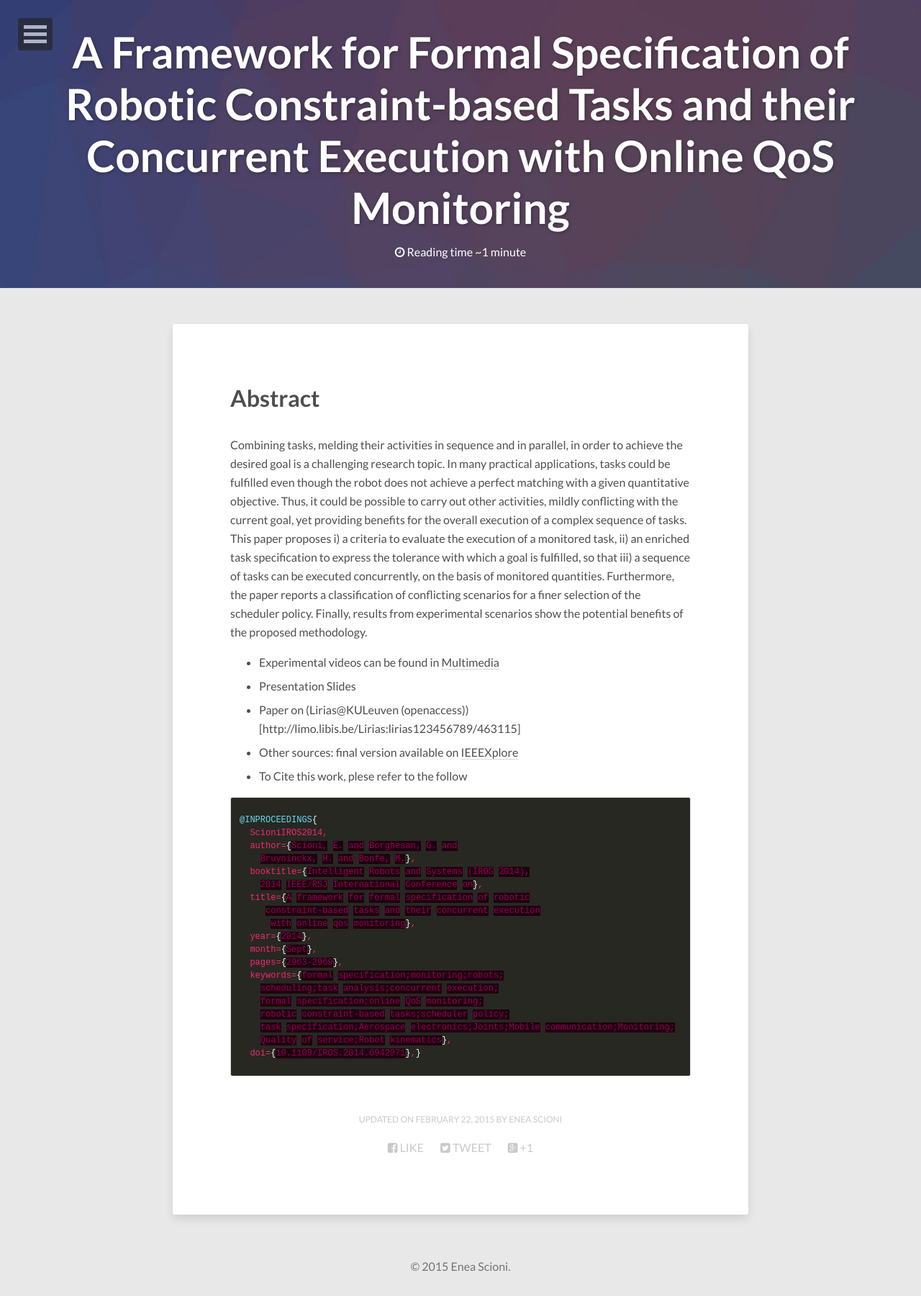
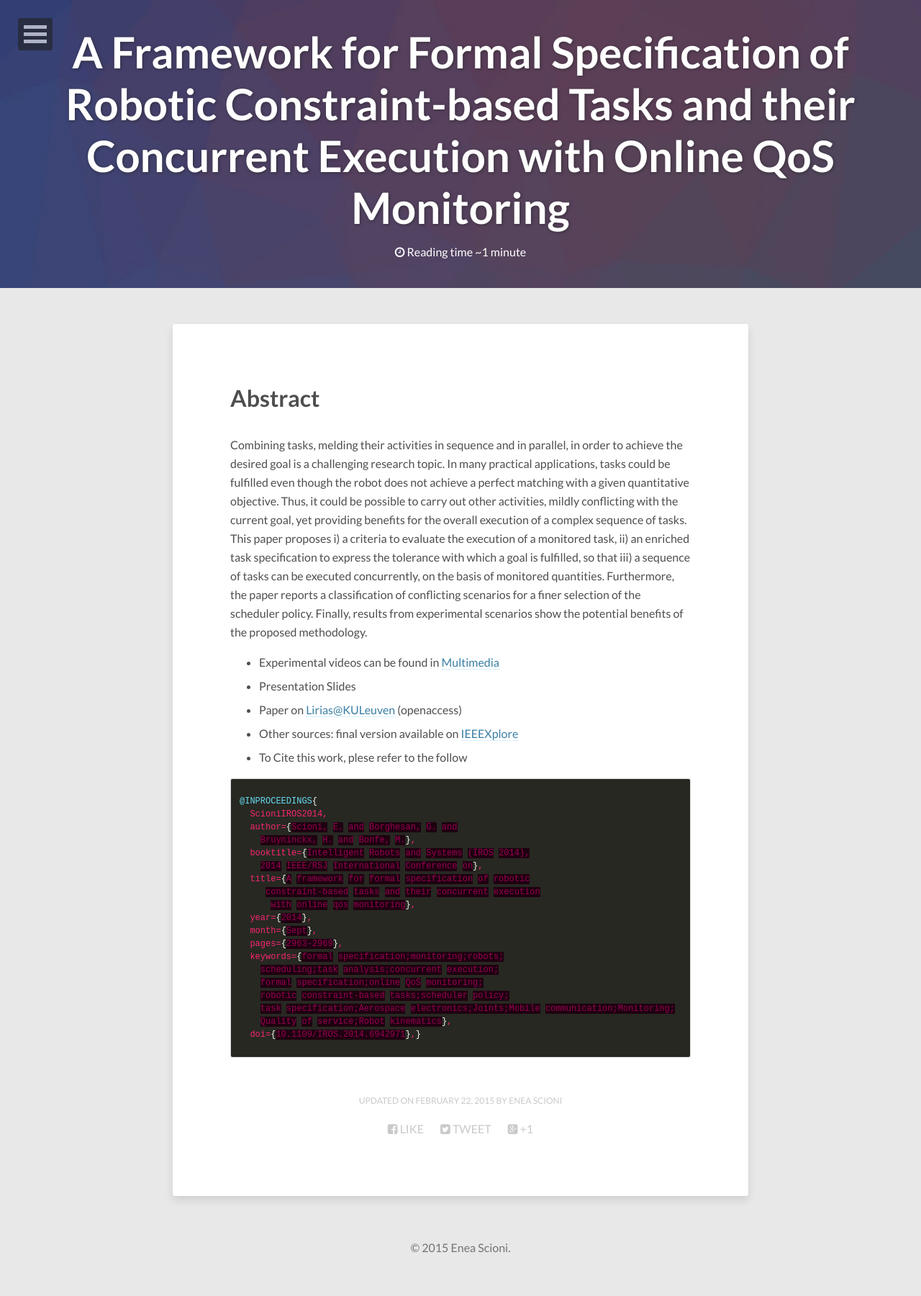
Before and after one commit to haianos/haianos.github.io, a Jekyll site: the page built from research/iros2014.md, in a window 1280 px wide. Shown: the whole page at 72% size. Built offline with Jekyll 4.4.1, drawn with Linux system fonts in a browser that asks for light colours; nearby versions of some CDN libraries; after the commit the page ends 1774 px from its top, so only the background shows below that.

Commit message:
minor fix: link colors, links, favicon, ...

```diff
--- a/_sass/_variables.scss
+++ b/_sass/_variables.scss
@@ -27,7 +27,8 @@ $comp-color 	 		   : complement(#222);
 $border-color    		 : lighten($base-color,60);
 $white           		 : #fff;
 $black           		 : #000;
-$link-color 		     : rgba(#222,0.8);
+//$link-color 		     : rgba(#222,0.8);
+$link-color                  : rgba(#085E8C,0.8);
 
 $primary			       : #222;
 $success			       : #5cb85c;
--- a/research/iros2014.md
+++ b/research/iros2014.md
@@ -12,7 +12,7 @@ Combining tasks, melding their activities in sequence and in parallel, in order
 
 * Experimental videos can be found in [Multimedia](http://people.mech.kuleuven.be/~s0221775/Videos/QoSTasks/)
 * Presentation Slides
-* Paper on (Lirias@KULeuven (openaccess))[http://limo.libis.be/Lirias:lirias123456789/463115]
+* Paper on [Lirias@KULeuven](http://limo.libis.be/Lirias:lirias123456789/463115) (openaccess)
 * Other sources: final version available on [IEEEXplore](http://ieeexplore.ieee.org/)
 * To Cite this work, plese refer to the follow
 {% highlight css %}
```
Also changed, not shown: research/iros2013.md (+1 -1 lines), favicon.ico.
